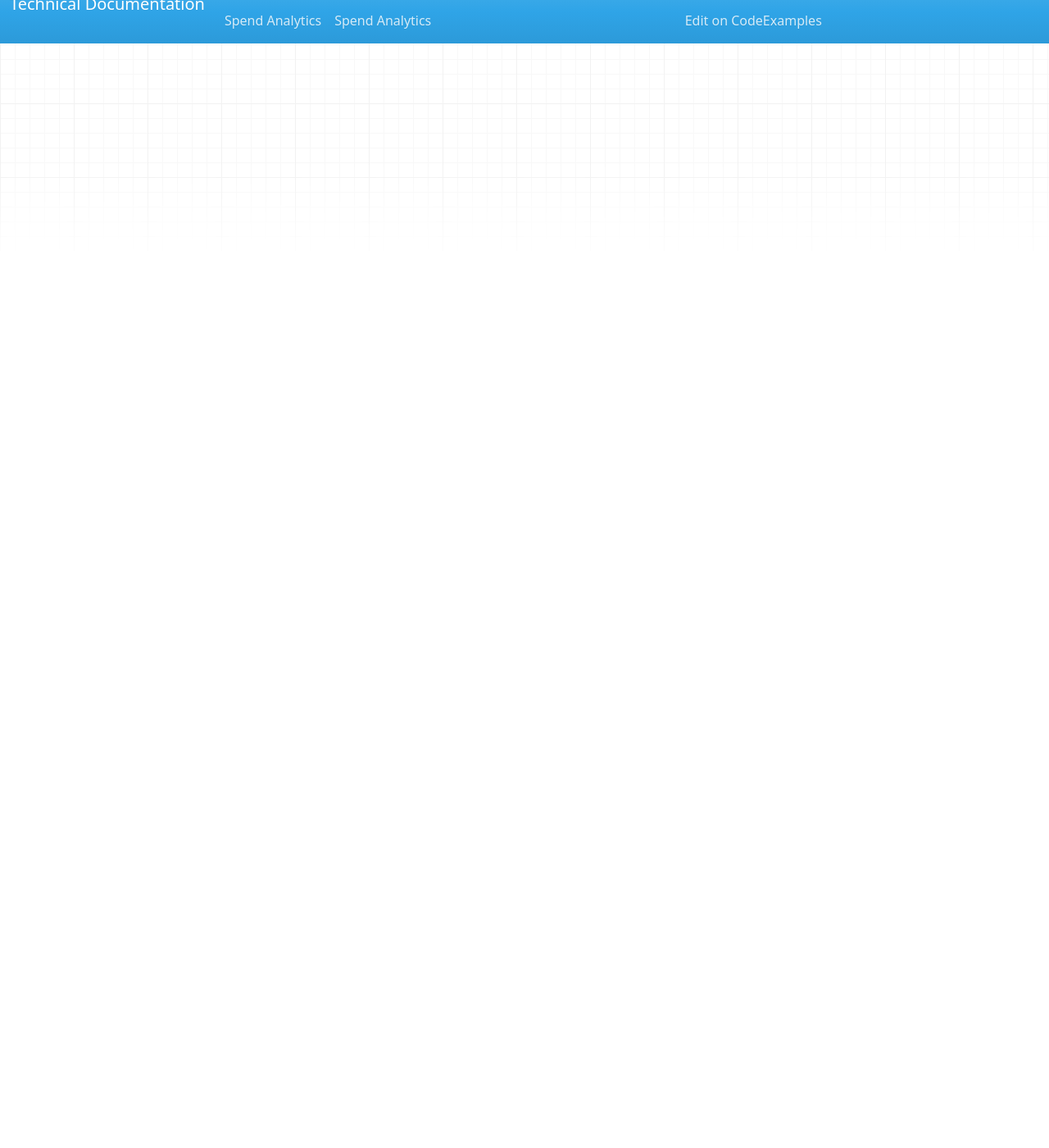
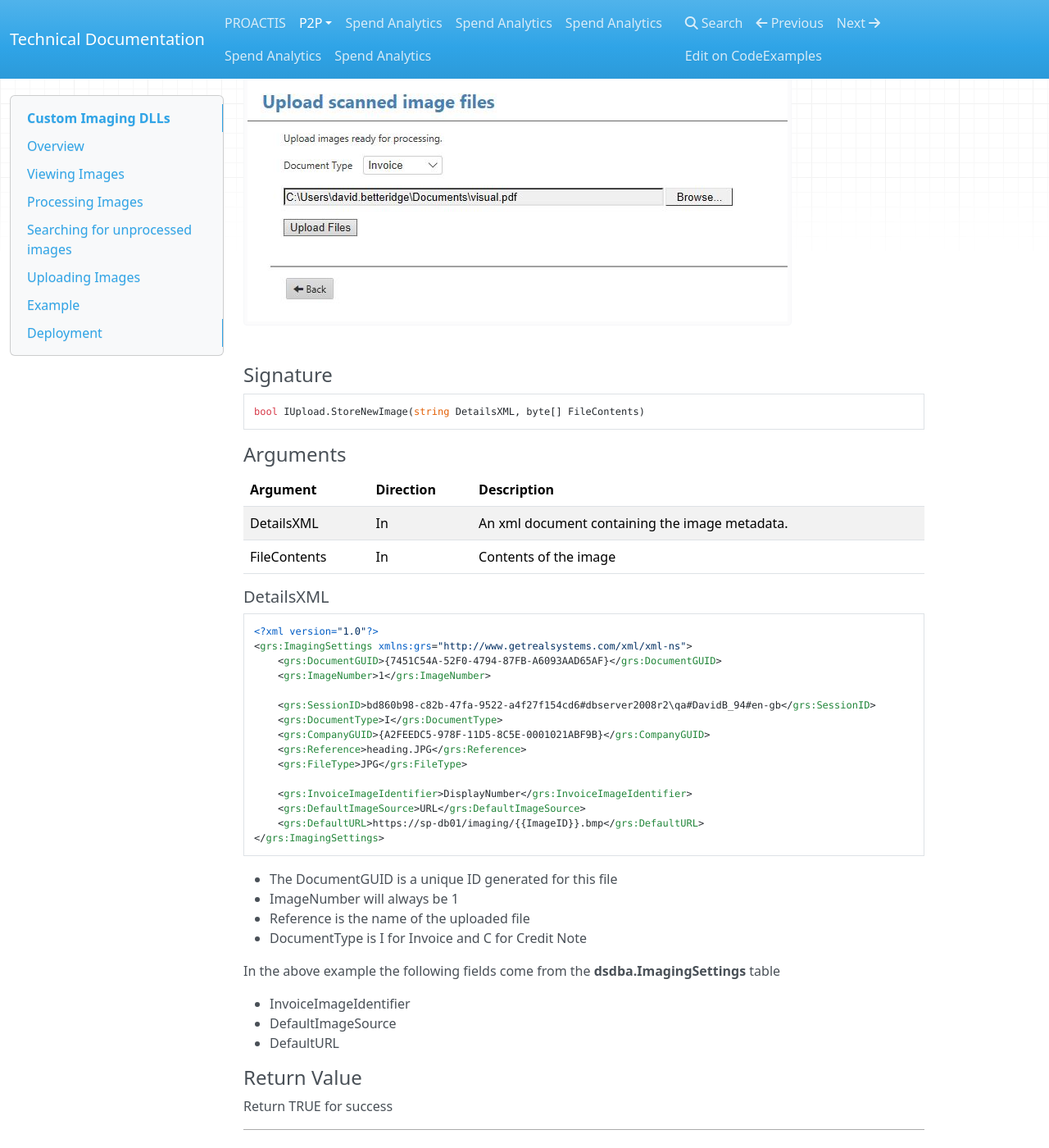
Before and after one commit to proactis-documentation/documentation-source, an MkDocs documentation site: the page built from docs/p2p/customimaging.md, in a window 1280 px wide and 1400 px high, scrolled down 10315 px. Shown: the whole window at 82% size. Built offline with MkDocs 1.6.1, drawn with Linux system fonts in a browser that asks for light colours; nearby versions of some CDN libraries; old or Windows-style settings are respelled for this version of MkDocs; some of the changed text lies outside the part shown.

Commit message:
CustomImaging_Upload

````diff
--- a/docs/p2p/customimaging.md
+++ b/docs/p2p/customimaging.md
@@ -421,6 +421,72 @@
 
 ![alt text](../img/p2p/imaging/search_results.JPG "Results")
 
+---
+
+## Uploading Images
++ Create a new C# Class Library project called xyzImaging. ( _xyz_ can be anything)
+
++ Add a reference to __Purchasing Server\bin\PROACTIS.P2P.grsImagingIface.dll__
+
++ Add a public class called __Upload__ which implements the __grsImageIface.IUpload interface.
+
++ Write an implementation of the following methods.
+    -   StoreNewImage
+
+
+---
+
+### StoreNewImage
+Stores an image uploaded by the user on the server
+
+![alt text](../img/p2p/imaging/upload.JPG "Upload")
+
+
+#### Signature
+
+```C#
+bool IUpload.StoreNewImage(string DetailsXML, byte[] FileContents)
+```
+
+#### Arguments
+
+| Argument      | Direction | Description
+| ------------- | --------- | ------------ |
+| DetailsXML    | In        | An xml document containing the image metadata. |
+| FileContents  | In        | Contents of the image |
+
+##### DetailsXML
+```xml
+<?xml version="1.0"?>
+<grs:ImagingSettings xmlns:grs="http://www.getrealsystems.com/xml/xml-ns">
+    <grs:DocumentGUID>{7451C54A-52F0-4794-87FB-A6093AAD65AF}</grs:DocumentGUID>
+    <grs:ImageNumber>1</grs:ImageNumber>
+
+    <grs:SessionID>bd860b98-c82b-47fa-9522-a4f27f154cd6#dbserver2008r2\qa#DavidB_94#en-gb</grs:SessionID>
+    <grs:DocumentType>I</grs:DocumentType>
+    <grs:CompanyGUID>{A2FEEDC5-978F-11D5-8C5E-0001021ABF9B}</grs:CompanyGUID>
+    <grs:Reference>heading.JPG</grs:Reference>
+    <grs:FileType>JPG</grs:FileType>
+
+    <grs:InvoiceImageIdentifier>DisplayNumber</grs:InvoiceImageIdentifier>
+    <grs:DefaultImageSource>URL</grs:DefaultImageSource>
+    <grs:DefaultURL>https://sp-db01/imaging/{{ImageID}}.bmp</grs:DefaultURL>
+</grs:ImagingSettings>
+```
+
+* The DocumentGUID is a unique ID generated for this file
+* ImageNumber will always be 1
+* Reference is the name of the uploaded file
+* DocumentType is I for Invoice and C for Credit Note
+
+In the above example the following fields come from the __dsdba.ImagingSettings__ table
+
+ * InvoiceImageIdentifier
+ * DefaultImageSource
+ * DefaultURL
+
+#### Return Value
+Return TRUE for success
 
 
 ---
````
Also changed, not shown: docs/img/p2p/imaging/upload.JPG (added).
